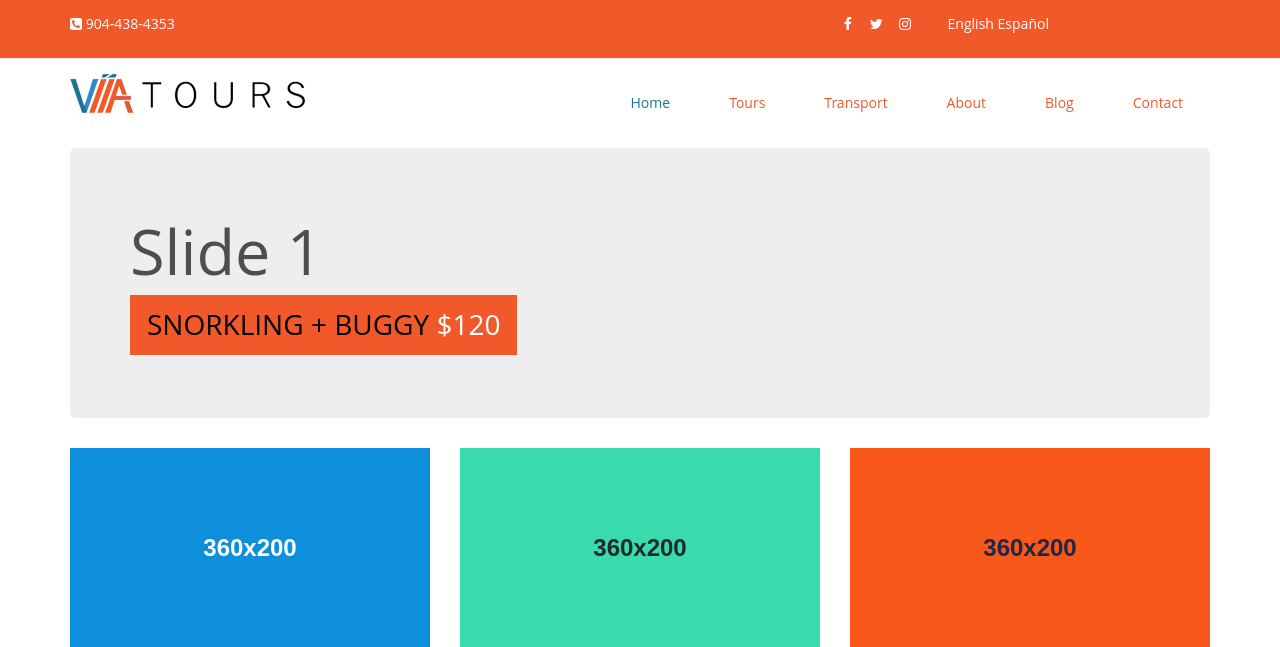
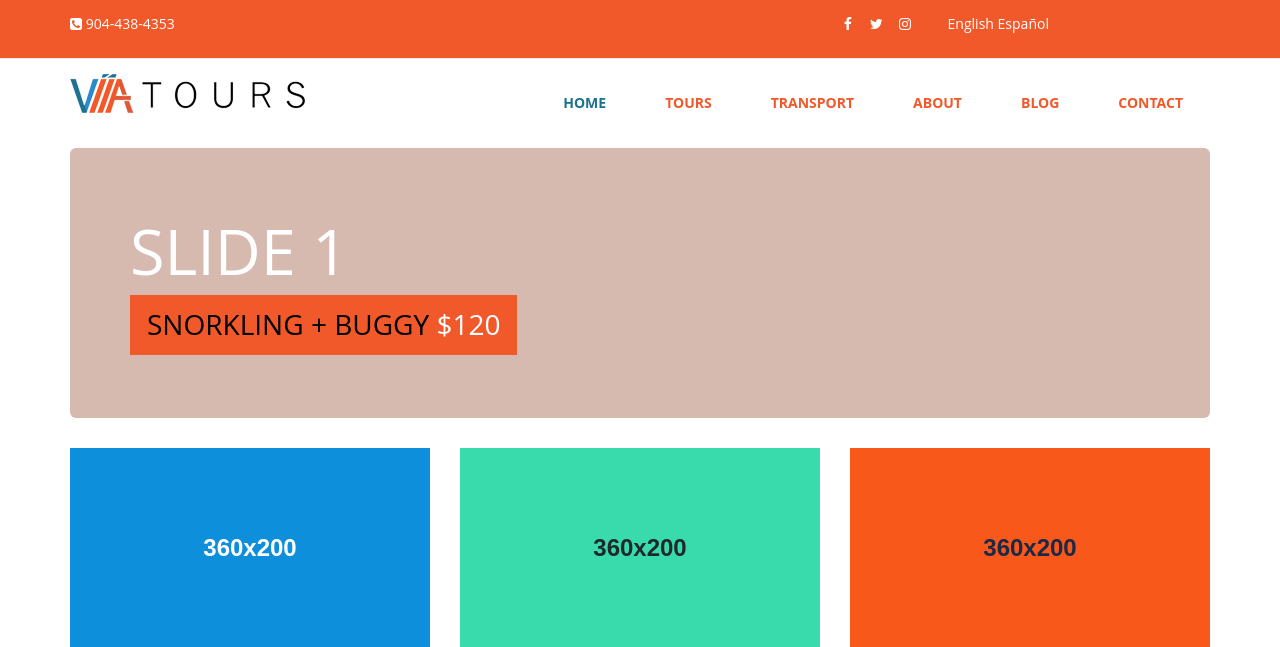
Before and after one commit to jeangustavee/viiatours, a PHP site: page / in a window 1280 px wide. Shown: the top 647 px of the page. Run offline with PHP 8.4, Linux system fonts and the light colour scheme.

Commit message:
edit slider styles

```diff
--- a/css/main.css
+++ b/css/main.css
@@ -105,12 +105,14 @@ MAIN NAV
 }
 
 .navbar-inverse .navbar-nav>li>a {
-    padding: 5px 12px;
-    margin: 0;
     border-radius: 3px;
     color: #f1592a;
+    display: inline-block;
+    font-weight: bold;
     line-height: 24px;
-    display: inline-block;
+    margin: 0;
+    padding: 5px 12px;
+    text-transform: uppercase;
 }
 
 .navbar-inverse .navbar-nav>.active>a,
@@ -149,3 +151,12 @@ MAIN NAV
     color: #1d728f;
     padding-left: 15px;
 }
+
+.jumbotron {
+    background-color: #d6b9af;
+}
+
+.jumbotron h1 {
+    color: #fff;
+    text-transform: uppercase;
+}
```
